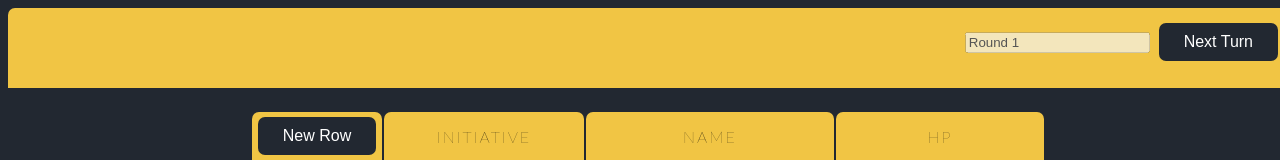
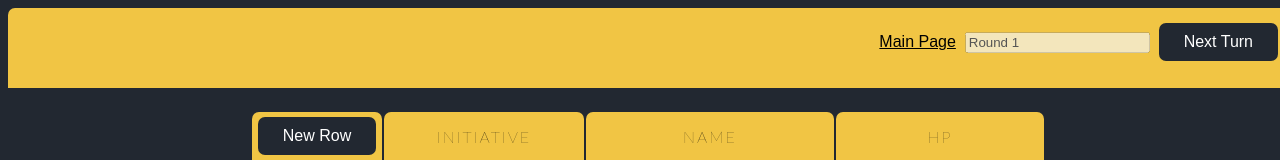
Before and after one commit to AlejandroSotoCastro/static_html_website, a plain HTML site: page One_file_Initiative_counter.html in a window 1280 px wide. Shown: the top 160 px of the page. Drawn offline with Linux system fonts and the light colour scheme.

Commit message:
updated initiative counter

```diff
--- a/One_file_Initiative_counter.html
+++ b/One_file_Initiative_counter.html
@@ -148,6 +148,10 @@ th, td {
 		.old_ie_wrapper tbody {
 			height: auto;
 		}
+.home{
+  font-size: medium;
+  color: #000;
+}
 
 </style>
 
@@ -163,6 +167,7 @@ th, td {
   <div class="initCounter">
 
     <!-- display -->
+    <a href="index.html" class="home">Main Page</a>
     <input type="text" class="display" disabled>
     <button class="button" onclick="turn()">Next Turn</button>
   </div>
```
Also changed, not shown: index.html (+0 -1 lines).
